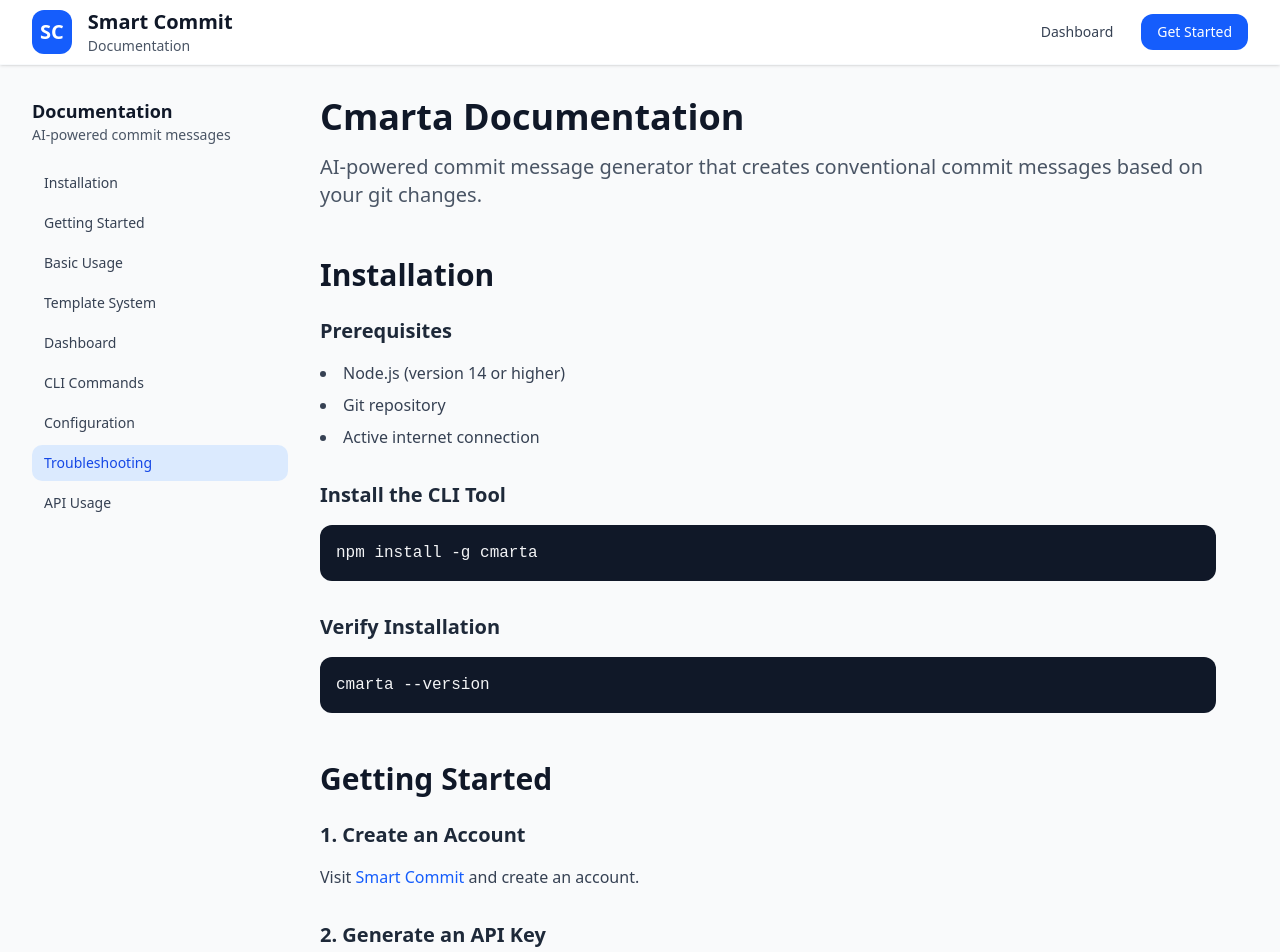
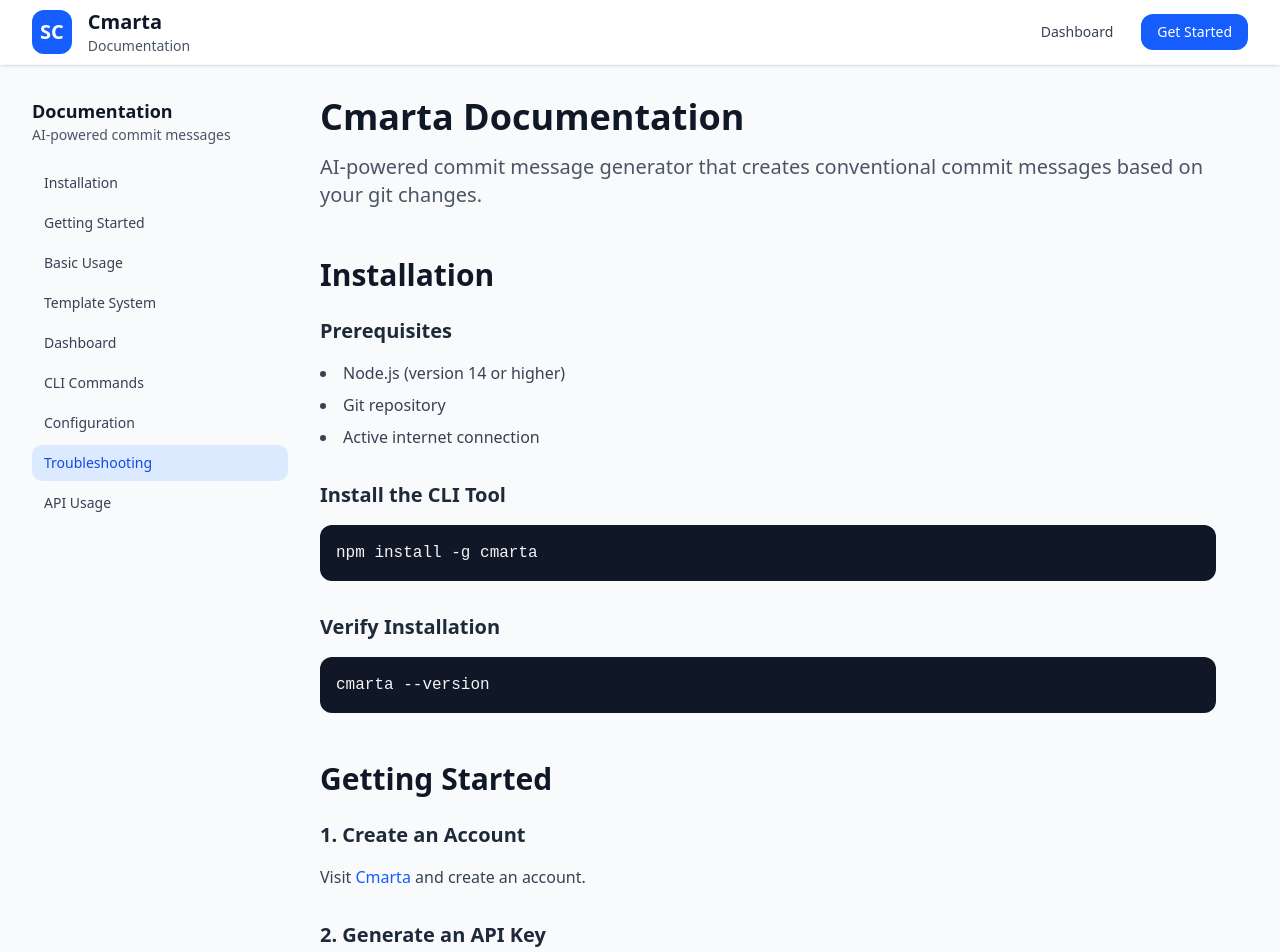
Before and after one commit to samlan24/smarta, a Next.js app in the folder smart_commit/: page /docs in a window 1280 px wide. Shown: the top 952 px of the page. Built offline with nearby package versions, Linux system fonts and the light colour scheme.

Commit message:
fix(smart_commit): correct product name in documentation\n\nUpdate all instances of "Smart Commit" to "Cmarta" in the docs

```diff
--- a/smart_commit/src/app/docs/page.tsx
+++ b/smart_commit/src/app/docs/page.tsx
@@ -63,7 +63,7 @@ export default function DocsPage() {
               </div>
               <div>
                 <h1 className="text-xl font-semibold text-gray-900">
-                  Smart Commit
+                  Cmarta
                 </h1>
                 <p className="text-sm text-gray-600">Documentation</p>
               </div>
@@ -183,7 +183,7 @@ export default function DocsPage() {
                     <p className="text-gray-700 mb-4">
                       Visit{" "}
                       <Link href="/" className="text-blue-600 hover:underline">
-                        Smart Commit
+                        Cmarta
                       </Link>{" "}
                       and create an account.
                     </p>
```
